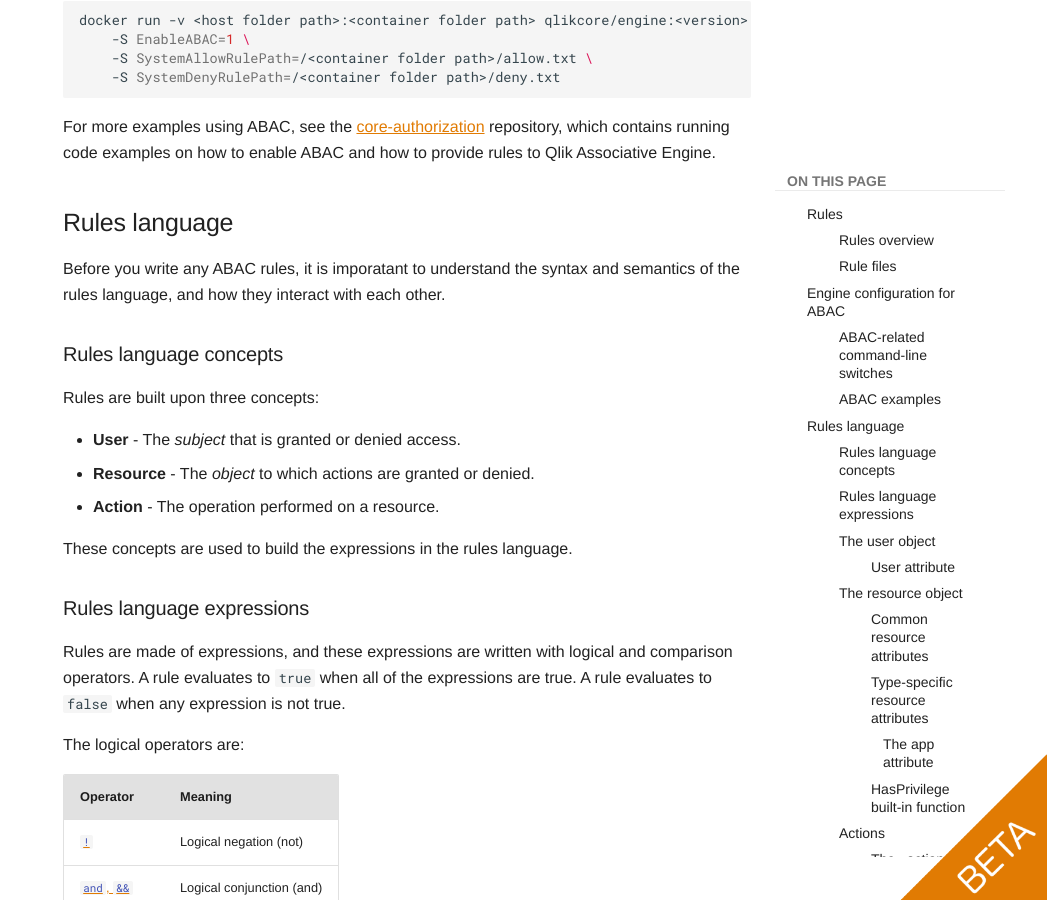
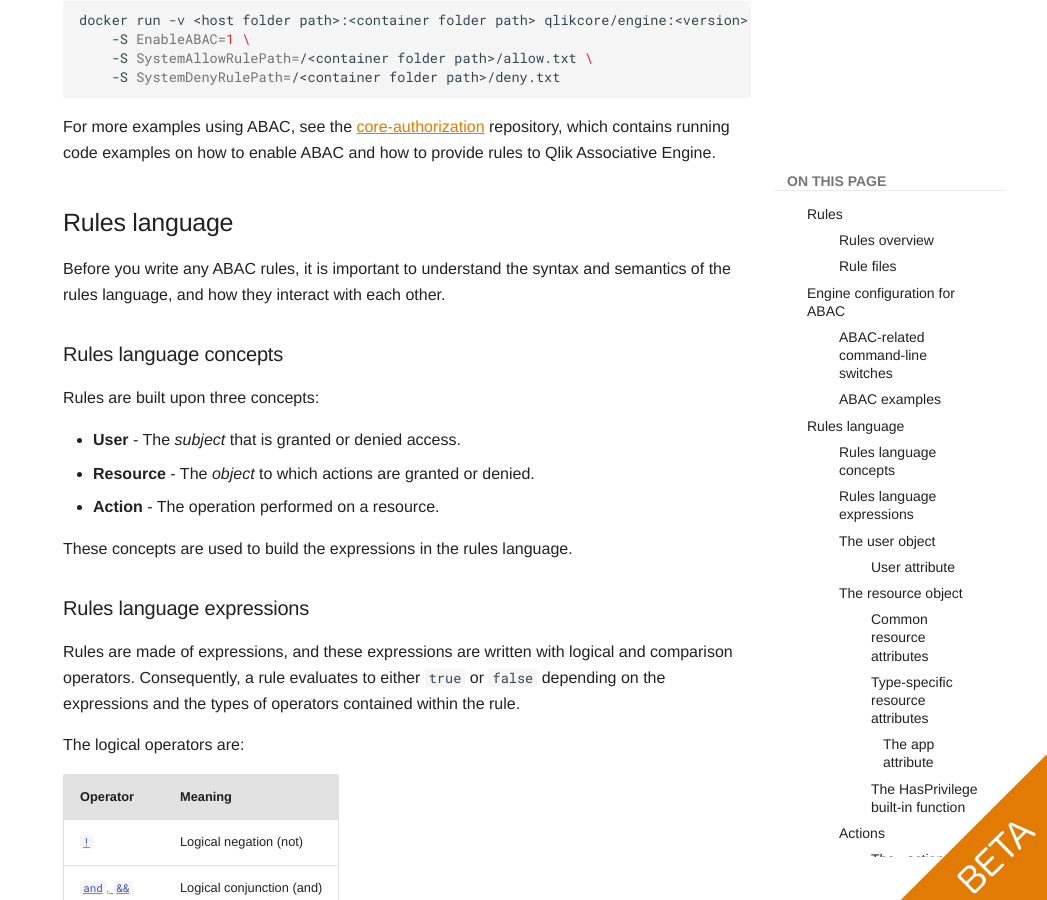
Before and after one commit to qlik-oss/core-website, an MkDocs documentation site: the page built from docs/services/qix-engine/access-control.md, in a window 1280 px wide and 900 px high, scrolled down 2242 px. Shown: the whole window, without its empty margins (233-1280 px from the left). Built offline with MkDocs 1.6.1 and Material for MkDocs 9.7.7, drawn with Linux system fonts in a browser that asks for light colours; comment, search, counter and statistics services are not loaded; old or Windows-style settings are respelled for this version of MkDocs; some of the changed text lies outside the part shown.

Commit message:
fixed comments

````diff
--- a/docs/services/qix-engine/access-control.md
+++ b/docs/services/qix-engine/access-control.md
@@ -90,7 +90,7 @@ which contains running code examples on how to enable ABAC and how to provide ru
 ## Rules language
 
 Before you write any ABAC rules,
-it is imporatant to understand the syntax
+it is important to understand the syntax
 and semantics of the rules language,
 and how they interact with each other.
 
@@ -108,8 +108,7 @@ These concepts are used to build the expressions in the rules language.
 
 Rules are made of expressions, and these expressions
 are written with logical and comparison operators.
-A rule evaluates to `true` when all of the expressions are true.
-A rule evaluates to `false` when any expression is not true.
+Consequently, a rule evaluates to either `true` or `false` depending on the expressions and the types of operators contained within the rule.
 
 The logical operators are:
 
@@ -204,12 +203,12 @@ When the common resource attribute is `resource._resourcetype = "App.Object"`,
 then the type-specific resource attribute `resource.app` contains a reference to the `app` resource.
 This means that all attributes and built-in functions are available on `resource.app`.
 
-#### `HasPrivilege` built-in function
+#### The `HasPrivilege` built-in function
 
 If the user making the request has already been granted access for the provided action,
 then the built-in `HasPrivilege(<action>)` function returns `true`, otherwise it returns `false`.
 
-The syntax of the build-in function is the following:
+The syntax of the `HasPrivilege` function is the following:
 
 ```c
 resource.HasPrivilege(ACTION)
````
